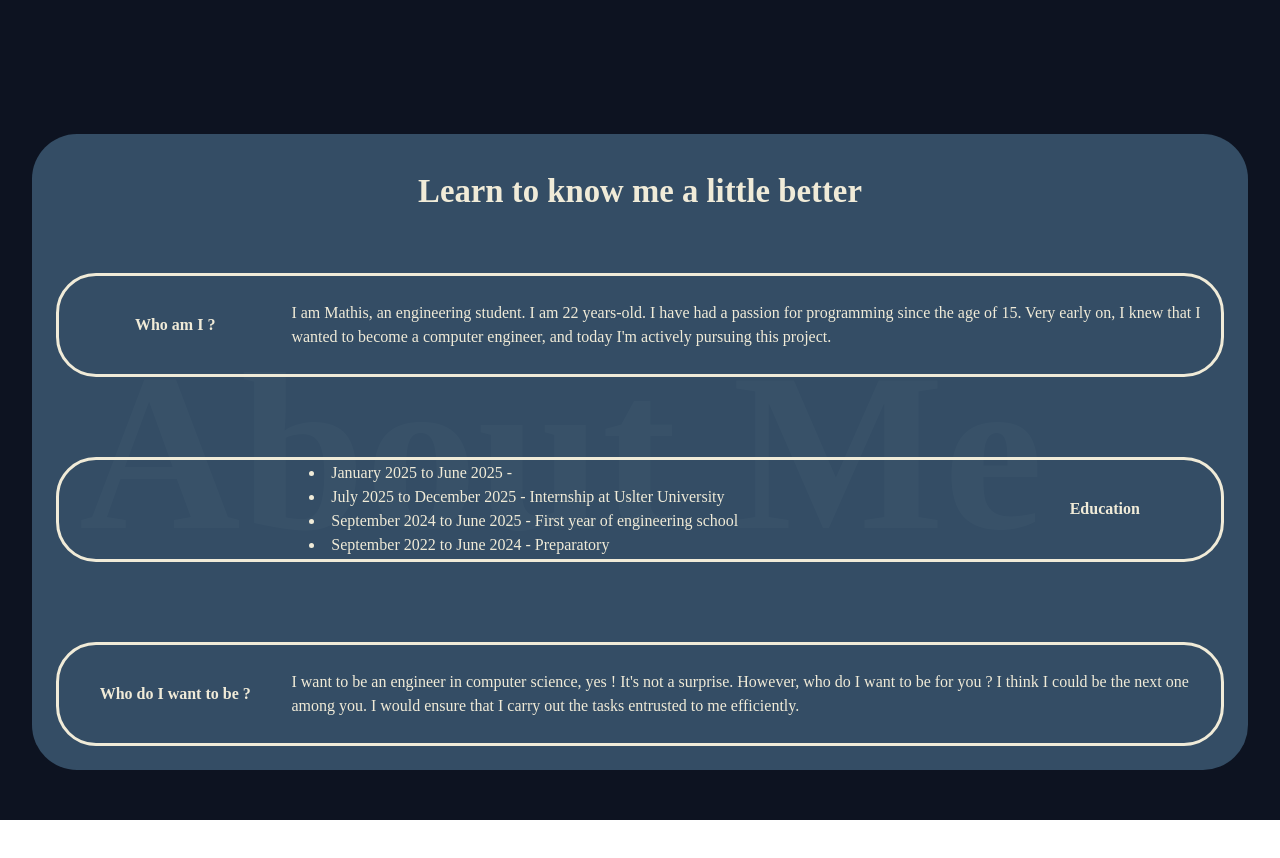
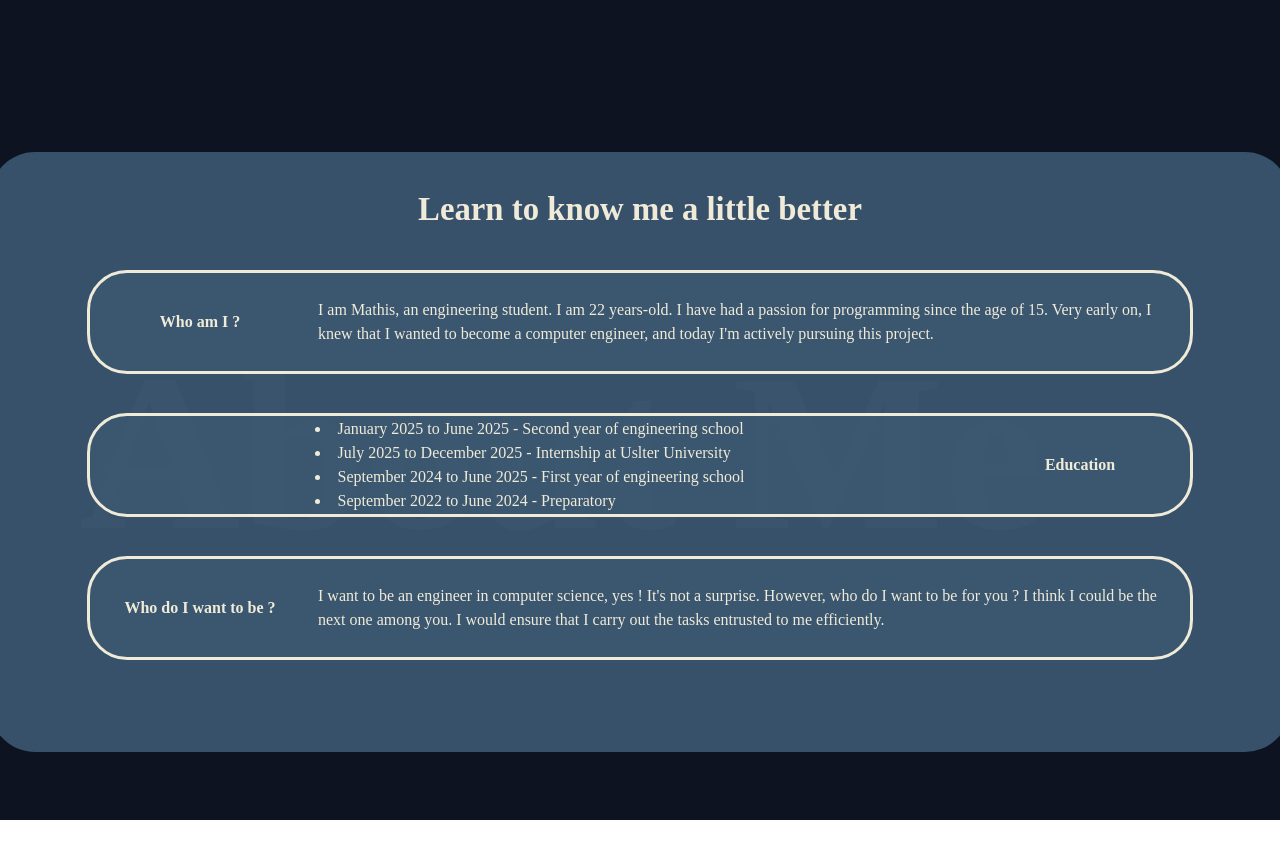
Before and after one commit to MathisDS15/Portfolio-Mathis-DA-SILVA-With-React, a React (Vite) app: page / in a window 1280 px wide. Shown: the part 780-1638 px from the top of the page. Built offline with nearby package versions, Linux system fonts and the light colour scheme.

Commit message:
I updated the app and the about page.

```diff
--- a/src/App.jsx
+++ b/src/App.jsx
@@ -17,15 +17,19 @@ function App() {
           <About />
         </section>
         <section id="experiences">
+          <Header />
 
         </section>
         <section id="skills">
+          <Header />
 
         </section>
         <section id="projects">
+          <Header />
 
         </section>
         <section id="contact">
+          <Header />
 
         </section>
         <footer>
--- a/src/components/About/About.css
+++ b/src/components/About/About.css
@@ -29,7 +29,9 @@
 }
 
 .about-box {
-    background: rgb(62, 92, 118, 0.8);
+    background: rgb(62, 92, 118, 0.85);
+    width: 1300px;
+    height: 600px;
     border-radius: 45px;
     z-index: 1;
 }
@@ -42,7 +44,8 @@
 
 .about-grid-subbox {
     display: grid;
-    grid-template-rows: 1fr 1fr 1fr;
+    grid-template-rows: 1fr;
+    justify-content: center;
     gap: 2rem;
     width: 100%;
 }
@@ -51,20 +54,26 @@
 .about-subbox-card-2,
 .about-subbox-card-3 {
     border: #F0EBD8 solid;
+    background: rgb(62, 92, 118, 0.6);
+    font-family: "Sora";
     border-radius: 40px;
-    margin: 1.5rem;
+    max-width: 1100px;
+    margin: 0.2rem;
+    transition: 0.5s;
 }
 
-.about-subbox-card-1,
-.about-subbox-card-2,
-.about-subbox-card-3 {
-
+.about-subbox-card-1:hover,
+.about-subbox-card-2:hover,
+.about-subbox-card-3:hover {
+    transform: scale(1.015);
+    transition: 0.5s;
 }
 
 .about-subbox-card-1,
 .about-subbox-card-3 {
     display: grid;
     grid-template-columns: 0.75fr 3fr;
+    align-items: center;
 }
 
 .about-subbox-card-2 {
@@ -91,7 +100,7 @@
 .about-card-3-text {
     justify-content: center;
     align-items: center;
-    margin: auto;
+    margin: 0.5rem;
 }
 
 .about-card-2-text {
--- a/src/components/About/About.jsx
+++ b/src/components/About/About.jsx
@@ -28,7 +28,7 @@ function About () {
                         </div>
                         <div className="about-subbox-card-2">
                             <div className="about-card-2-text">
-                                <li>January 2025 to June 2025 - </li>
+                                <li>January 2025 to June 2025 - Second year of engineering school</li>
                                 <li>July 2025 to December 2025 - Internship at Uslter University</li>
                                 <li>September 2024 to June 2025 - First year of engineering school</li>
                                 <li>September 2022 to June 2024 - Preparatory </li>
--- a/src/components/Header/Header.css
+++ b/src/components/Header/Header.css
@@ -51,19 +51,17 @@
     padding: 0;
 }
 
-.navbar-item {
-
-}
-
 .navbar-link {
     font-size: 1.1rem;
     text-decoration: none;
     color: #F0EBD8;
     border-radius: 4px;
     padding: 0.5rem 1rem;
+    transition: 0.75s;
 }
 
 .navbar-link:hover {
-    transform: translateY(-4px)scale(1.15);
     background-color: rgb(29, 45, 68, 0.1);
+    transform: scale(1.015);
+    transition: 0.75s;
 }
--- a/src/components/Header/Header.jsx
+++ b/src/components/Header/Header.jsx
@@ -10,7 +10,7 @@ function Header() {
                         <img src="/images/portfolio_logo.svg" className="logo" alt="" />
                     </div>
                     <ul className="navbar-list">
-                        <li className="navbar-item"><a href="#hero" className="navbar-link">Home</a></li>
+                        <li className="navbar-item"><a href="#home" className="navbar-link">Home</a></li>
                         <li className="navbar-item"><a href = "#about" className="navbar-link">About</a></li>
                         <li className="navbar-item"><a href = "#experiences" className="navbar-link">Experiences</a></li>
                         <li className="navbar-item"><a href = "#skills" className="navbar-link">Skills</a></li>
--- a/src/components/Home/Home.css
+++ b/src/components/Home/Home.css
@@ -13,10 +13,6 @@
     justify-content: center;
     gap: 2rem;
     height: 100%;
-}
-
-.home-picture {
-
 }
 
 .home-profile-picture {
```
